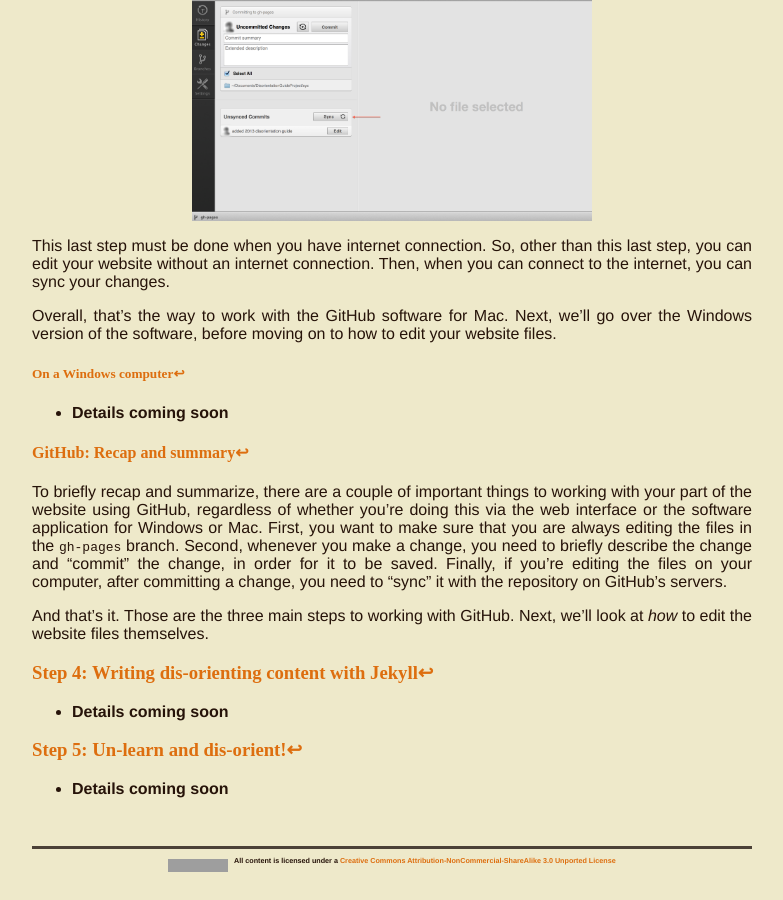
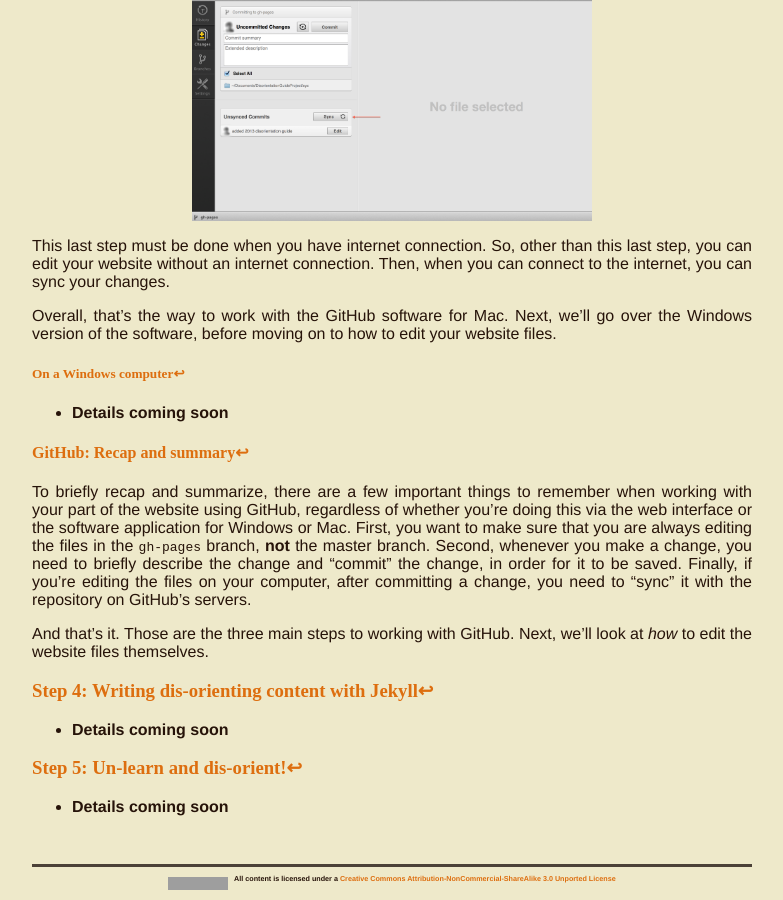
Before and after one commit to dis-orientation/dis-orientation.github.io, a Jekyll site: the page built from involved.md, in a window 1280 px wide and 900 px high, scrolled down 6898 px. Shown: the whole window, without its empty margins (248-1031 px from the left). Built offline with Jekyll 4.4.1, drawn with Linux system fonts in a browser that asks for light colours; Markdown is read by kramdown in place of the engine named in the settings; grey boxes are pictures that could not be loaded.

Commit message:
updated recap

```diff
--- a/involved.md
+++ b/involved.md
@@ -153,7 +153,7 @@
 
 #### <a id="github-summary">GitHub: Recap and summary</a><a href="#toc">↩</a>
 
-To briefly recap and summarize, there are a couple of important things to working with your part of the website using GitHub, regardless of whether you're doing this via the web interface or the software application for Windows or Mac. First, you want to make sure that you are always editing the files in the `gh-pages` branch. Second, whenever you make a change, you need to briefly describe the change and "commit" the change, in order for it to be saved. Finally, if you're editing the files on your computer, after committing a change, you need to "sync" it with the repository on GitHub's servers.
+To briefly recap and summarize, there are a few important things to remember when working with your part of the website using GitHub, regardless of whether you're doing this via the web interface or the software application for Windows or Mac. First, you want to make sure that you are always editing the files in the `gh-pages` branch, **not** the master branch. Second, whenever you make a change, you need to briefly describe the change and "commit" the change, in order for it to be saved. Finally, if you're editing the files on your computer, after committing a change, you need to "sync" it with the repository on GitHub's servers.
 
 And that's it. Those are the three main steps to working with GitHub. Next, we'll look at *how* to edit the website files themselves.
 
```
